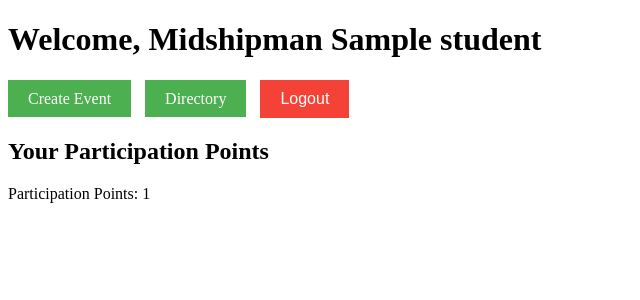
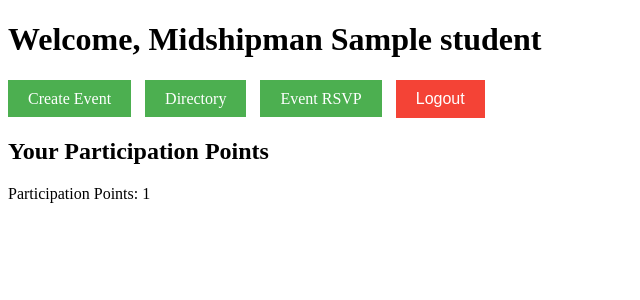
Before and after one commit to sarahpark2001/cs4111-project1, a Flask app: template webserver/templates/student_dashboard.html in a window 1280 px wide. Shown: the top 300 px of the page, without its empty margins (0-640 px from the left). Run offline with Flask 2, Linux system fonts and the light colour scheme; the template is opened without the code that fills it: most values are stand-ins (such as "Sample title", 1, 10 or a date in 2020); parts of the project's set-up code (start-up, migrations or seed data) failed here and were passed over.

Commit message:
Update student_dashboard.html with rsvp button

```diff
--- a/webserver/templates/student_dashboard.html
+++ b/webserver/templates/student_dashboard.html
@@ -35,6 +35,7 @@
     <div class="button-container">
         <a href="/create_event" class="button">Create Event</a>
         <a href="/directory" class="button">Directory</a>
+        <a href="/rsvp.html" class="button">Event RSVP</a>
 
         <form action="/logout" method="post" style="display:inline;">
             <button type="submit" class="button" style="background-color: #f44336;">Logout</button>
```
